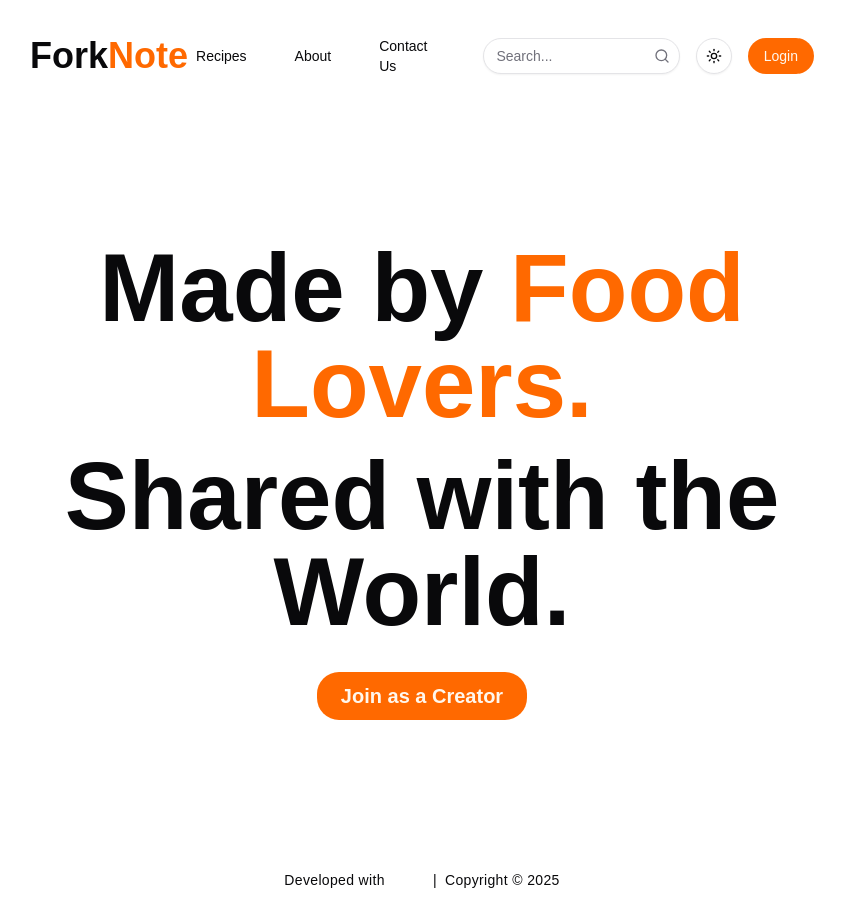
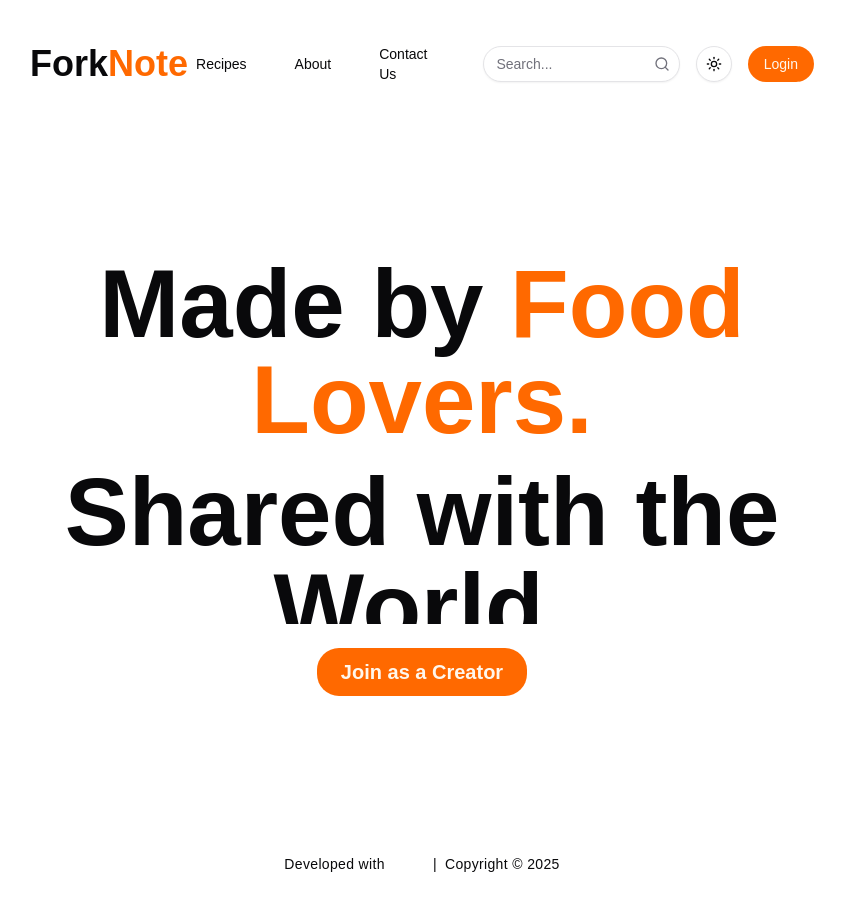
Before and after one commit to kcaliboso/forknote-web, a React (Vite) app: page / in a window 1280 px wide. Shown: the whole page, without its empty margins (218-1063 px from the left). After the commit the page ends 880 px from the top, so only its background shows below. Built offline with nearby package versions, Linux system fonts and the light colour scheme; some icons are missing.

Commit message:
fix: styling on page-section component

```diff
--- a/src/components/sections/page-section.tsx
+++ b/src/components/sections/page-section.tsx
@@ -15,11 +15,15 @@ const PageSection: React.FC<PropsWithChildren<PageSectionProps>> = ({
   return (
     <div
       className={cn(
-        "flex flex-col py-4 px-4 sm:px-6 md:px-8 lg:px-60 lg:py-6 ",
+        "h-screen flex flex-col justify-center py-4 px-4 sm:px-6 md:px-8 xl:px-60 lg:py-6 ",
         className
       )}
     >
-      <div className={cn("flex-1 flex flex-col h-full", sx)}>{children}</div>
+      <div
+        className={cn("flex flex-col gap-8 lg:gap-2 h-[calc(100vh-64px)]", sx)}
+      >
+        {children}
+      </div>
     </div>
   );
 };
```
